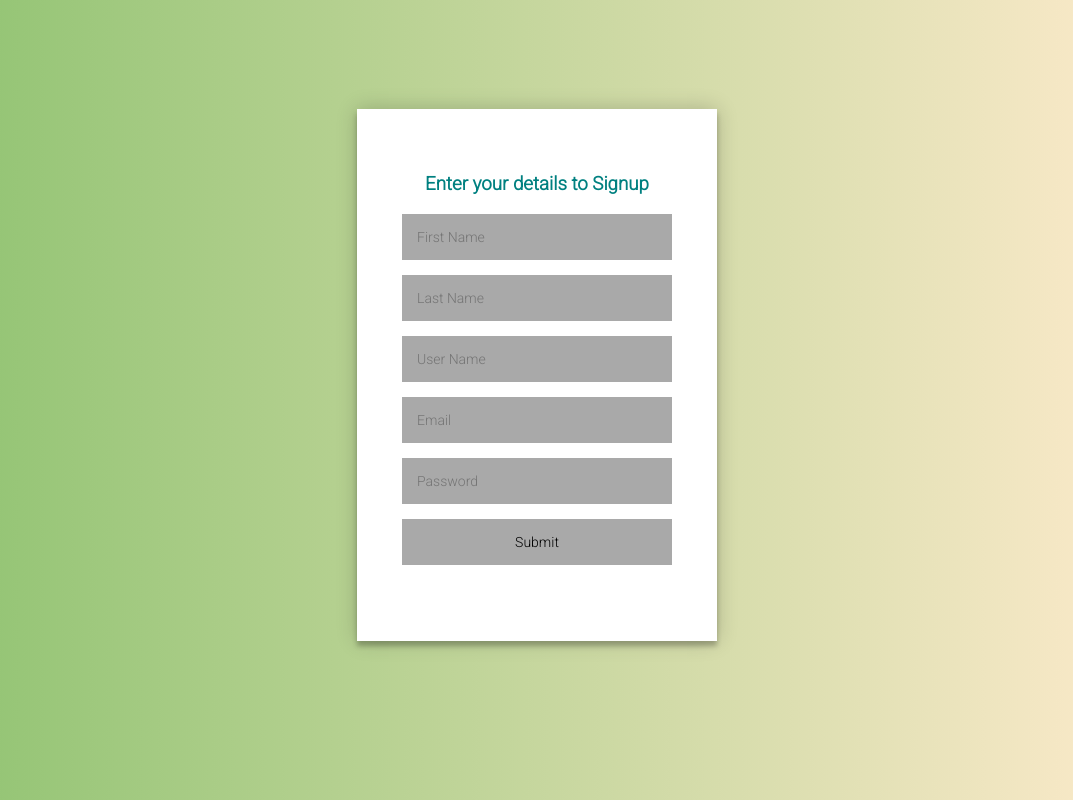
After one commit to uditgupta115/caseManagement, a Django app: page /signup/ in a window 1280 px wide. The commit adds this page. Shown: the whole page, without its empty margins (103-1176 px from the left). Run offline with Django 3.2, Linux system fonts and the light colour scheme.

Commit message:
signup page added and first user will be superuser

```diff
--- a/casemanagement/casesystem/custom_middleware.py
+++ b/casemanagement/casesystem/custom_middleware.py
@@ -17,6 +17,8 @@ def get_verify_jwt_token(encode_string, decoded_string=None, is_for_decode=False
 class CustomMiddleware(AuthenticationMiddleware):
     def process_request(self, request):
         super(CustomMiddleware, self).process_request(request)
+        for attr, value in request.POST.items():
+            setattr(request.POST, attr, value)
         setattr(request, 'role', 0)
         user = request.user
         if user and hasattr(user, 'userrole'):
--- a/casemanagement/casesystem/urls.py
+++ b/casemanagement/casesystem/urls.py
@@ -9,6 +9,7 @@ urlpatterns = [
     path('hello/', views.HelloView.as_view(), name='hello'),
     path("login/", views.LoginView.as_view(), name='login'),
     path("logout/", views.user_logout, name='logout'),
+    path("signup/", views.SignupView.as_view(), name='signup'),
     path("manager/", views.ManagerView.as_view(), name='manager_view'),
     path("task-manager/", views.TaskManagerView.as_view(), name='manager_view'),
     path("404/", page_not_found, {'exception': Exception(Http404), 'template_name': 'casesystem/404.html'}),
--- a/casemanagement/casesystem/views.py
+++ b/casemanagement/casesystem/views.py
@@ -10,7 +10,7 @@ from rest_framework.permissions import IsAuthenticated
 from rest_framework.response import Response
 from rest_framework.views import APIView
 
-from casemanagement.casesystem.models import Roles, Case, Task
+from casemanagement.casesystem.models import Roles, Case, Task, User
 
 
 def user_logout(request):
@@ -95,3 +95,33 @@ class HelloView(View):
 
     def get(self, request):
         return HttpResponse('Hello, World!')
+
+
+class SignupView(View):
+    template_name = 'casesystem/signup_page.html'
+
+    def post(self, request):
+        post_data = request.POST
+        total_user = User.objects.count()
+        u = User.objects.create(
+            first_name=post_data.first_name,
+            last_name=post_data.last_name,
+            email=post_data.email,
+            username=post_data.username,
+        )
+        admin_success = False
+        u.set_password(post_data.password)
+        if total_user == 0:
+            u.is_superuser = True
+            u.is_staff = True
+            u.is_active = True
+            admin_success = True
+
+        u.save()
+
+        if admin_success:
+            return redirect('/admin')
+        return redirect('/login')
+
+    def get(self, request):
+        return render(request, self.template_name, {})
--- /dev/null
+++ b/casemanagement/templates/casesystem/signup_page.html
@@ -0,0 +1,39 @@
+{% load static %}
+<html lang="en">
+    <head>
+        <meta charset="UTF-8">
+        <title>SignUp Page</title>
+        <link rel="stylesheet" href="{% static 'casesystem/css/login.css' %}">
+    </head>
+    <body>
+        <div class="login-page">
+            <div class="form">
+                    <form class="login-form" method="post">
+                    <h3>Enter your details to Signup</h3>
+                    {% csrf_token %}
+                        <label>
+                            <input type="text" name="first_name" required placeholder="First Name"/>
+                        </label>
+                        <label>
+                            <input type="text" name="last_name" required placeholder="Last Name"/>
+                        </label>
+                        <label>
+                            <input type="text" name="username" required placeholder="User Name"/>
+                        </label>
+                        <label>
+                            <input type="email" name="email" required placeholder="Email"/>
+                        </label>
+                        <label>
+                            <input type="password" name="password" required placeholder="Password"/>
+                        </label>
+                        <input type="submit" name="submit" href="{% url 'signup' %}">
+                </form>
+            </div>
+        </div>
+    <script>
+            $('.message a').click(function(){
+                $('form').animate({height: "toggle", opacity: "toggle"}, "slow");
+            });
+    </script>
+    </body>
+</html>
--- a/casemanagement/urls.py
+++ b/casemanagement/urls.py
@@ -20,7 +20,7 @@ from casemanagement.casesystem import urls as caseurls
 from rest_framework_simplejwt import views as jwt_views
 from casemanagement.casesystem import routers as caserouters
 urlpatterns = [
-    path('admin/', admin.site.urls),
+    path('admin/', admin.site.urls, name='admin'),
     path('', include(caseurls)),
     path('api/', include(caserouters.router.urls)),
 ]
```
Also changed, not shown: casemanagement/templates/casesystem/login.html (+14 -5 lines).
